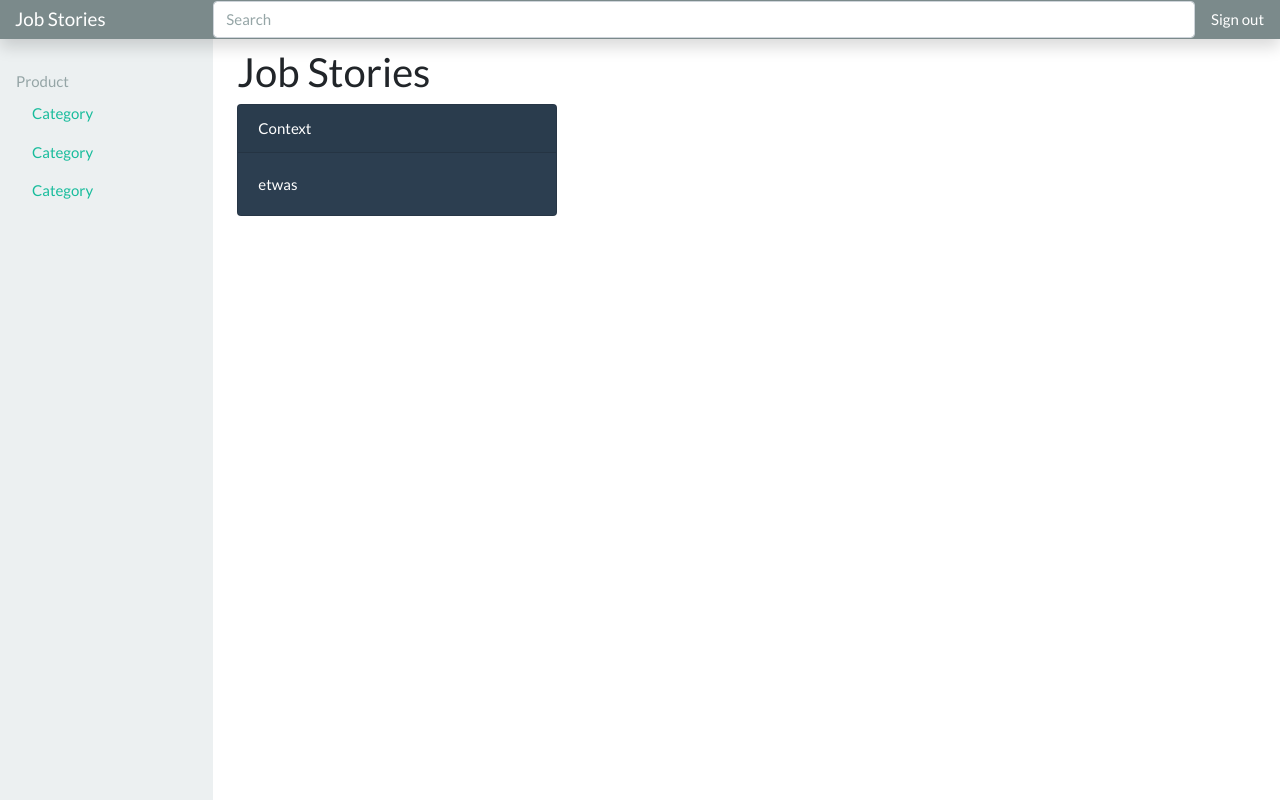
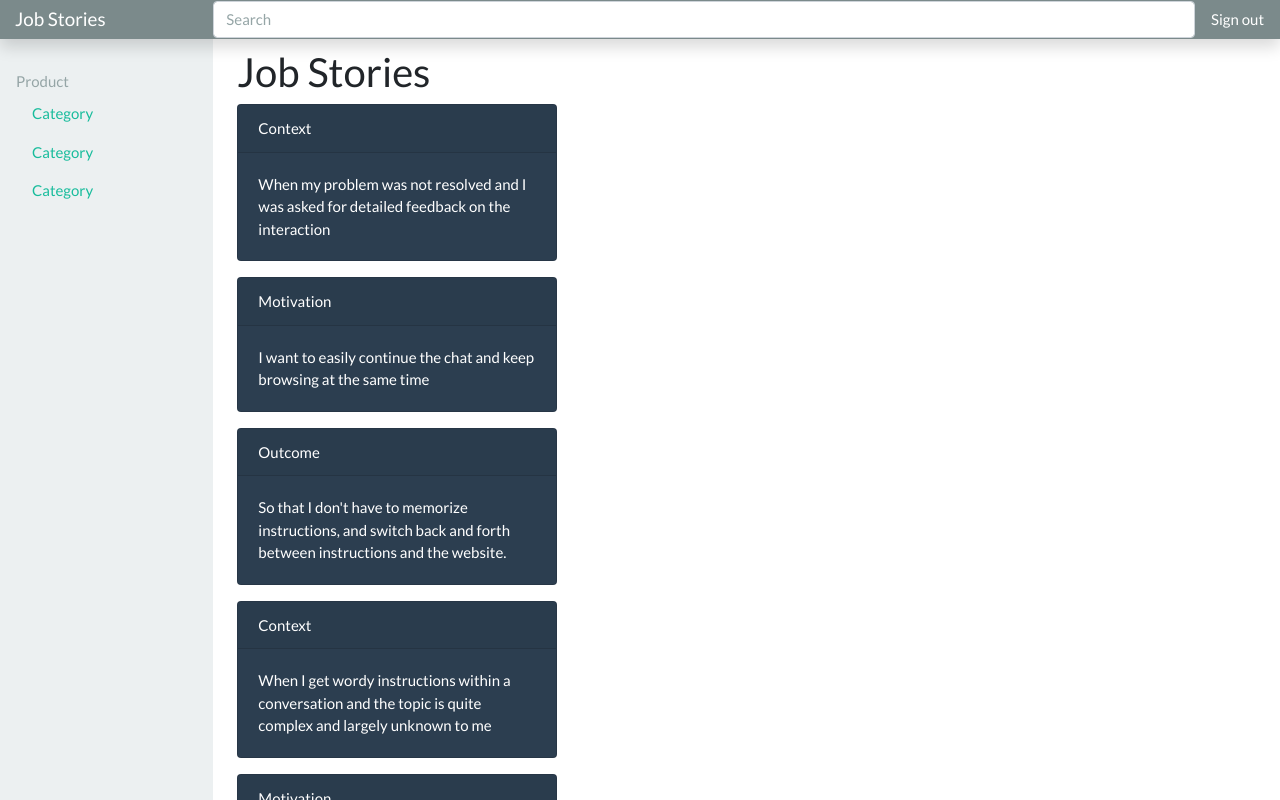
Before and after one commit to davidudvardy/lmi-jobstories-static, a React (Create React App) app: page / in a window 1280 px wide. Shown: the top 800 px of the page. Built offline with nearby package versions, Linux system fonts and the light colour scheme.

Commit message:
data from json

```diff
--- a/src/App.js
+++ b/src/App.js
@@ -1,6 +1,7 @@
 import React, { Component } from 'react';
 import JobStoryList from './components/JobStoryList';
 import './App.css';
+import jobStoriesData from './data.json';
 
 class App extends Component {
   render() {
@@ -35,7 +36,7 @@ class App extends Component {
             </nav>
             <main role="main" className="col-md-9 ml-sm-auto col-lg-10 px-4">
               <h2>Job Stories</h2>
-              <JobStoryList/>
+              <JobStoryList data={jobStoriesData} />
             </main>
           </div>
         </div>
--- a/src/components/JobStoryList.js
+++ b/src/components/JobStoryList.js
@@ -6,15 +6,19 @@ class JobStoryList extends Component {
         super(props);
 
         this.state = {
-            something: null,
+            filteredJobStoryList: props.data.jobs,
         };
     }
 
     render() {
         return (
+            this.state.filteredJobStoryList.map(job => (
             <div>
-                <Card text="etwas" type="context"/>
+                <Card text={job.context} type="context"/>
+                <Card text={job.motivation} type="motivation"/>
+                <Card text={job.outcome} type="outcome"/>
             </div>
+            ))
         )
     }
 }
```
Also changed, not shown: src/data.json (renamed from data.json).
